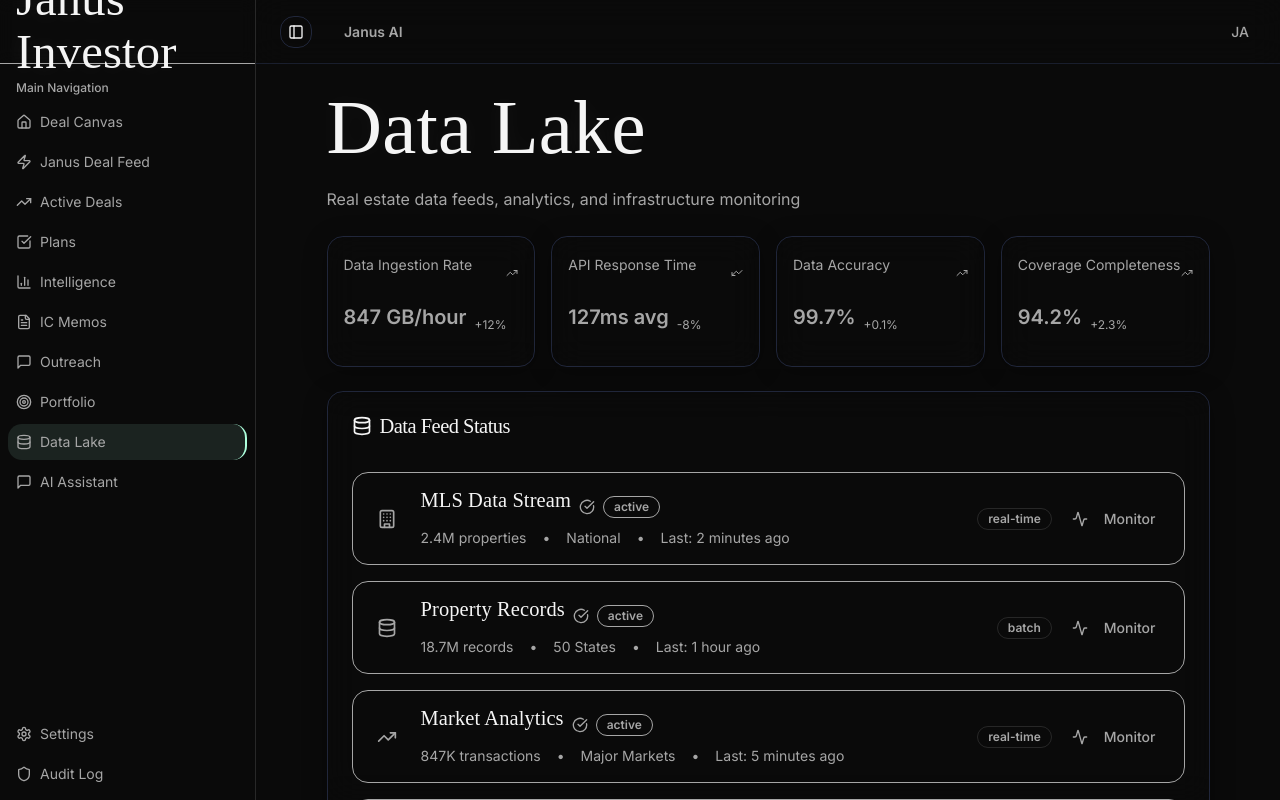
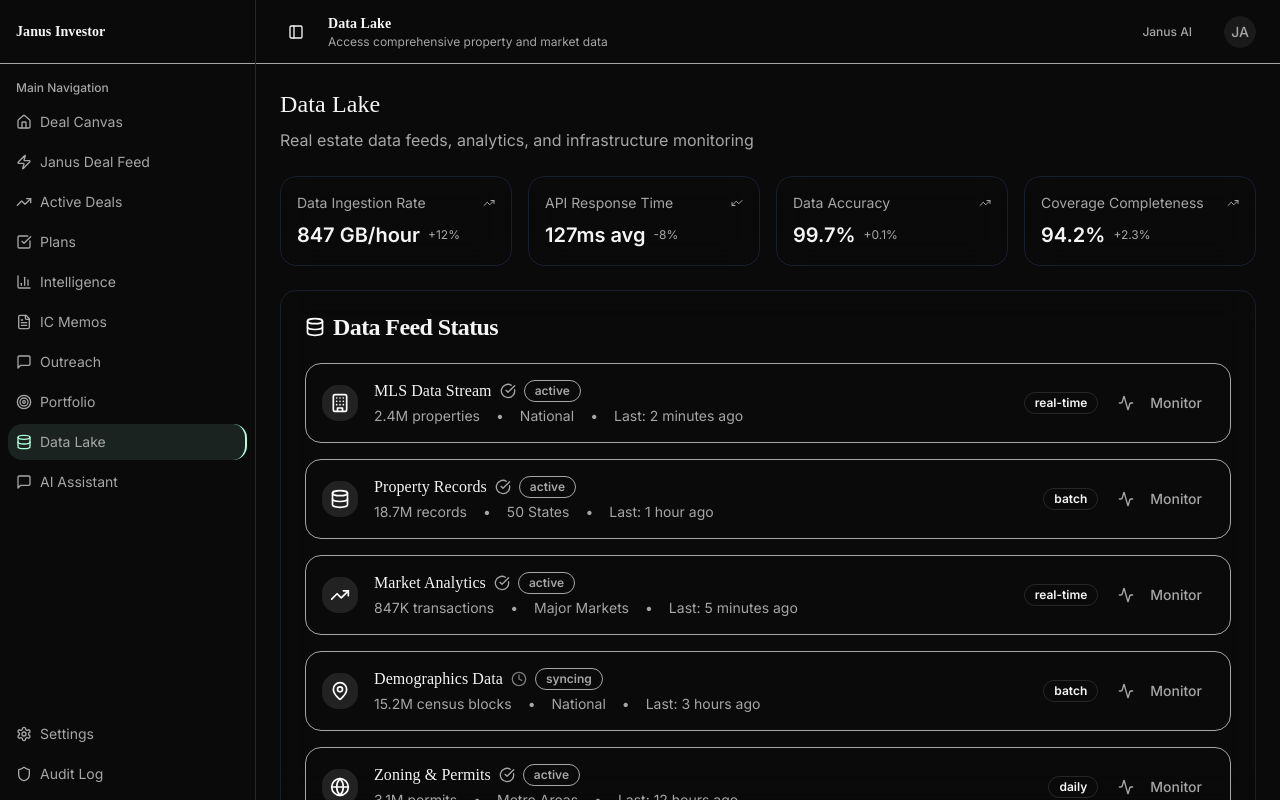
Before and after one commit to maxrroever-svg/janus-prop-ai, a React (Vite) app: page /investor/data-lake in a window 1280 px wide. Built offline with nearby package versions, Linux system fonts and the light colour scheme; a web font is replaced by a local one.

Commit message:
Sync Investor Dashboard Pages

```diff
--- a/src/pages/dashboard/DataLake.tsx
+++ b/src/pages/dashboard/DataLake.tsx
@@ -6,16 +6,14 @@ import { DataLakeSection } from "@/components/dashboard/DataLakeSection";
 const DataLake = () => {
   return (
     <SidebarProvider>
-      <div className="janus janus-dashboard min-h-screen w-full bg-background flex">
-        <DashboardSidebar />
-        <div className="flex-1 flex flex-col">
-          <DashboardHeader />
-          <main className="flex-1 p-6">
-            <div className="max-w-7xl mx-auto">
-              <DataLakeSection />
-            </div>
-          </main>
-        </div>
+      <DashboardSidebar />
+      <div className="flex-1 flex flex-col min-h-screen">
+        <DashboardHeader title="Data Lake" subtitle="Access comprehensive property and market data" />
+        <main className="flex-1 overflow-y-auto p-6">
+          <div className="max-w-7xl mx-auto">
+            <DataLakeSection />
+          </div>
+        </main>
       </div>
     </SidebarProvider>
   );
--- a/src/pages/dashboard/DealFeed.tsx
+++ b/src/pages/dashboard/DealFeed.tsx
@@ -158,13 +158,12 @@ const DealFeed = () => {
 
   return (
     <SidebarProvider>
-      <div className="janus janus-dashboard min-h-screen w-full bg-background flex">
-        <DashboardSidebar />
-        <div className="flex-1 flex flex-col bg-background">
-          <DashboardHeader />
+      <DashboardSidebar />
+      <div className="flex-1 flex flex-col min-h-screen">
+        <DashboardHeader title="Janus Deal Feed" subtitle="AI-curated investment opportunities ranked by potential" />
 
-          {/* Main Feed */}
-          <div className="flex-1 relative overflow-hidden">
+        {/* Main Feed */}
+        <main className="flex-1 relative overflow-hidden">
             {deals.length === 0 ? (
               <div className="h-full w-full flex items-center justify-center">
                 <div className="text-foreground text-xl font-display">Loading best deals...</div>
@@ -215,8 +214,7 @@ const DealFeed = () => {
                 )}
               </>
             )}
-          </div>
-        </div>
+        </main>
       </div>
     </SidebarProvider>
   );
```
